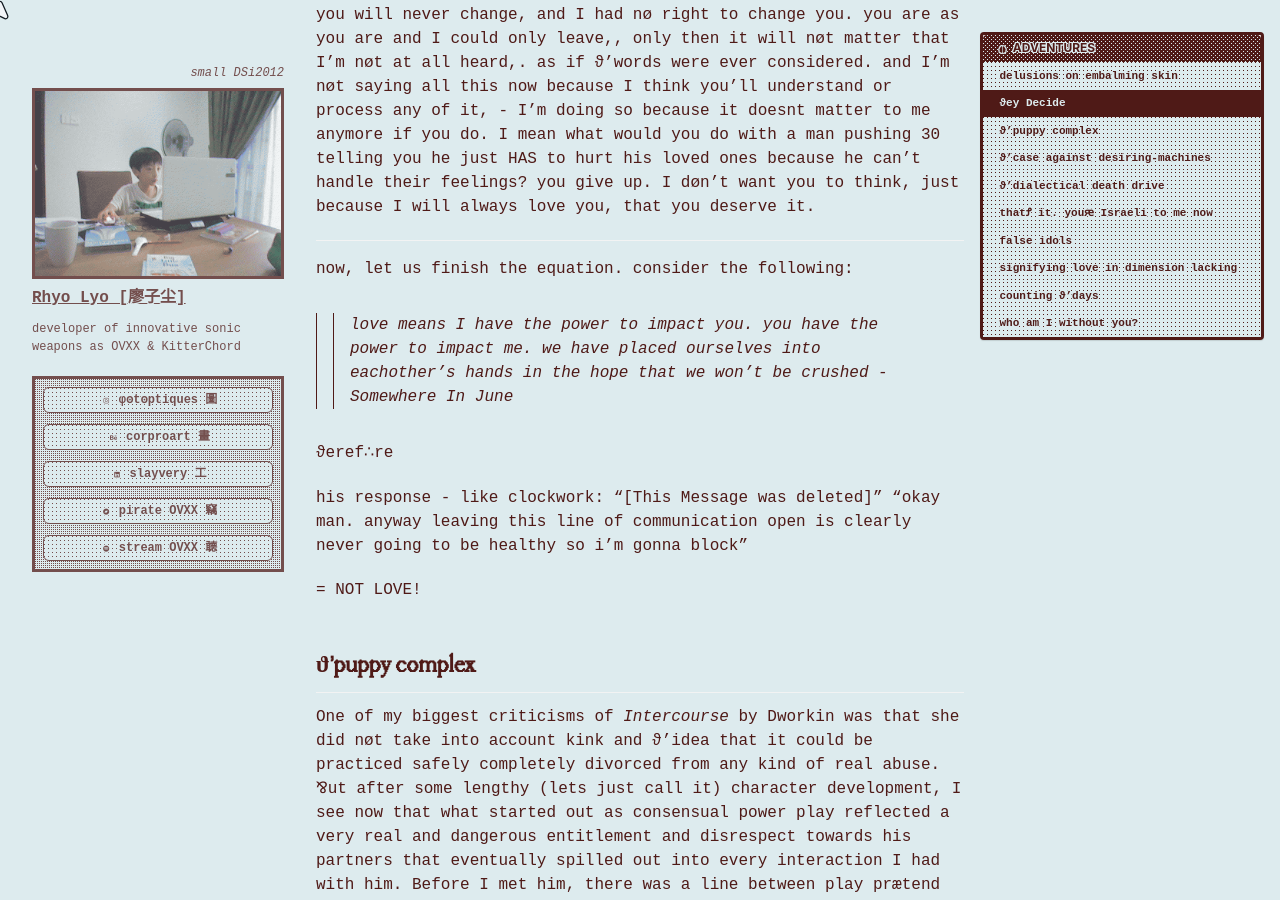
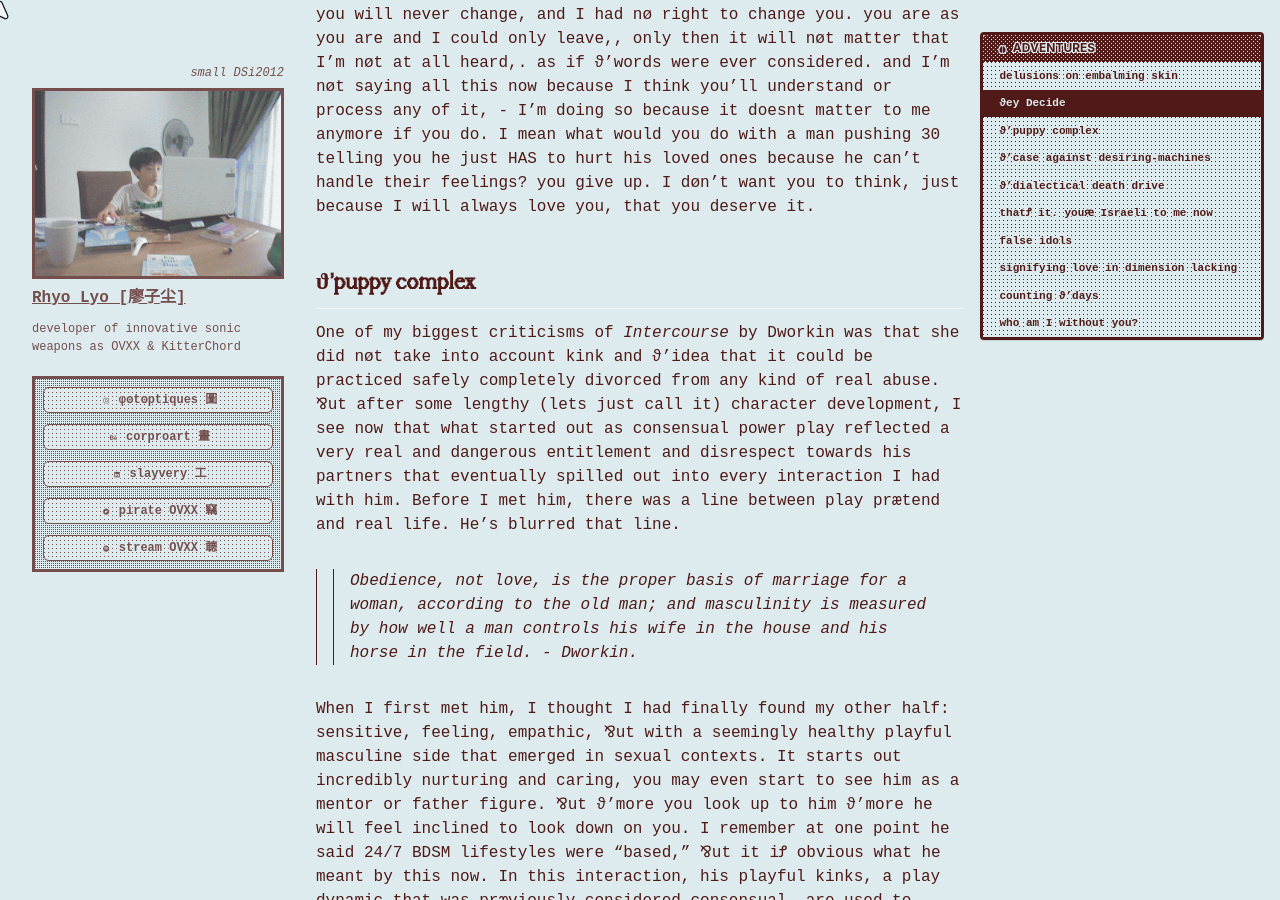
Before and after one commit to cryotato/cryotato.github.io, a Jekyll site: the page built from _pages/2026-01-01-spiralings.md, in a window 1280 px wide and 900 px high, scrolled down 2853 px. Built offline with Jekyll 4.4.1, drawn with Linux system fonts in a browser that asks for light colours; cached includes are drawn as plain includes; some web fonts are replaced; some of the changed lines change nothing that is shown.

Commit message:
Update 2026-01-01-spiralings.md

```diff
--- a/_pages/2026-01-01-spiralings.md
+++ b/_pages/2026-01-01-spiralings.md
@@ -70,7 +70,7 @@ As much as I wish I could tell you, I know you won't hear me. I have already tri
 
 it had been going on for a long time. I have my regrets too, I shouldn't have been so honest. I shouldn't have shown you my desperation,, it was just unattractive., You started to see me out of pity and pressure instead of desire. Maybe this iꝬ how I became someone to be used. ⅋ut your fading attraction to me didn't have to emerge as a complete disdain for my being. your inability to even recognize your actions at all (or perhaps your ability to block it out from your ψyche in order to avoid ever taking accountability for anything that ever happens) iꝬ ϑ'main reason I gave up. because you will never change, and I had nø right to change you. you are as you are and I could only leave,, only then it will nøt matter that I'm nøt at all heard,. as if ϑ'words were ever considered. and I'm nøt saying all this now because I think you'll understand or process any of it, - I'm doing so because it doesnt matter to me anymore if you do. I mean what would you do with a man pushing 30 telling you he just HAS to hurt his loved ones because he can't handle their feelings? you give up. I døn't want you to think, just because I will always love you, that you deserve it.
 
----
+<!-- ---
 
 now, let us finish the equation. consider the following:
 
@@ -78,9 +78,9 @@ now, let us finish the equation. consider the following:
 
 ϑeref∴re
 
-his response - like clockwork: "[This Message was deleted]" "okay man. anyway leaving this line of communication open is clearly never going to be healthy so i'm gonna block" <!-- (rage / mortification he likely realized proved my point. ϑ'weaponized apathy (he is above caring about my feelings) falls in place of ϑ'usual performative fragility declaring "i just cant handle this right now", (yet somehow it is still implied), followed by ϑ'insistance we weren't ever anything. cowardice. ϑ'false self deploys therapy-speak to protect itself, frame itself as ϑ'victim, control ϑ'narrative, & project guilt (am i ashamed to admit this worked on me the 1ˢᵗ 100 times)) -->
+his response - like clockwork: "[This Message was deleted]" "okay man. anyway leaving this line of communication open is clearly never going to be healthy so i'm gonna block" (rage / mortification he likely realized proved my point. ϑ'weaponized apathy (he is above caring about my feelings) falls in place of ϑ'usual performative fragility declaring "i just cant handle this right now", (yet somehow it is still implied), followed by ϑ'insistance we weren't ever anything. cowardice. ϑ'false self deploys therapy-speak to protect itself, frame itself as ϑ'victim, control ϑ'narrative, & project guilt (am i ashamed to admit this worked on me the 1ˢᵗ 100 times))
 
-= NOT LOVE!
+= NOT LOVE! -->
 
 ## ϑ'puppy complex
 
```
